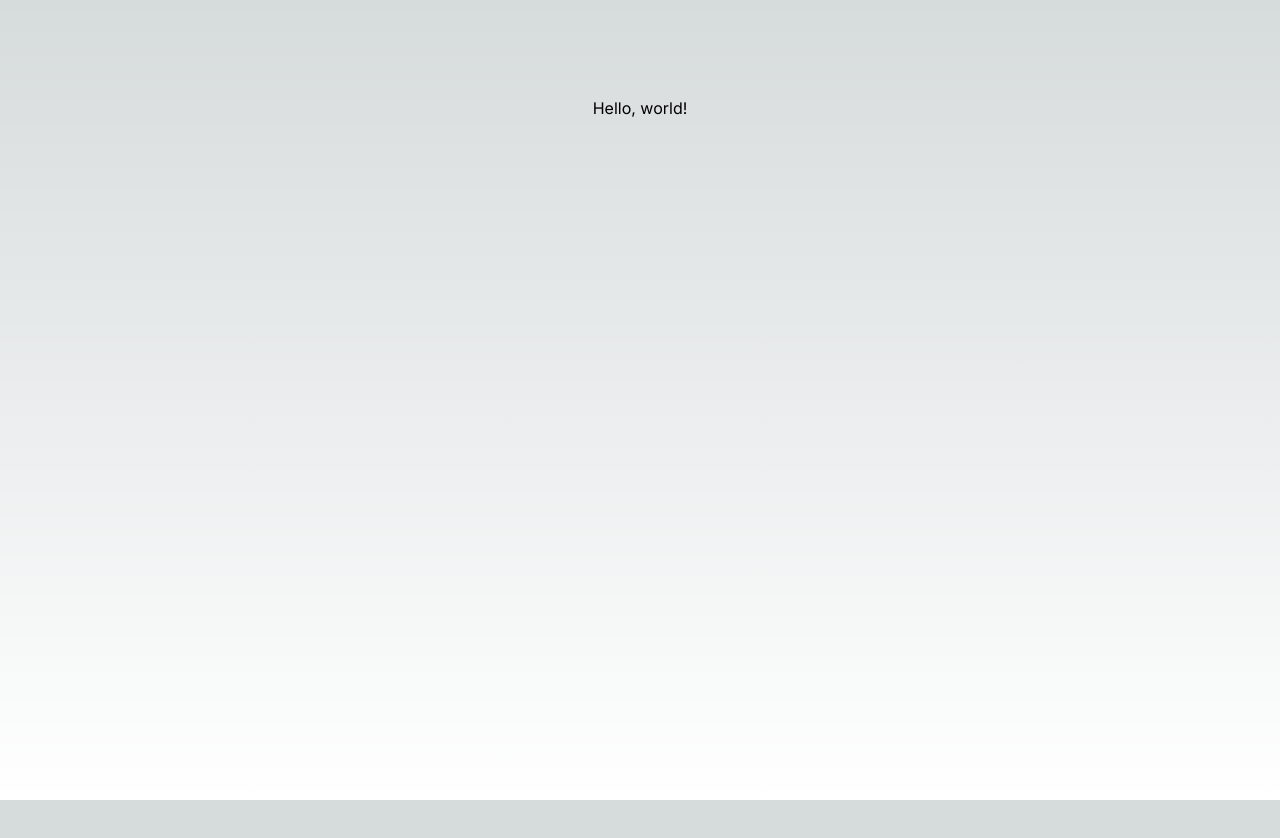
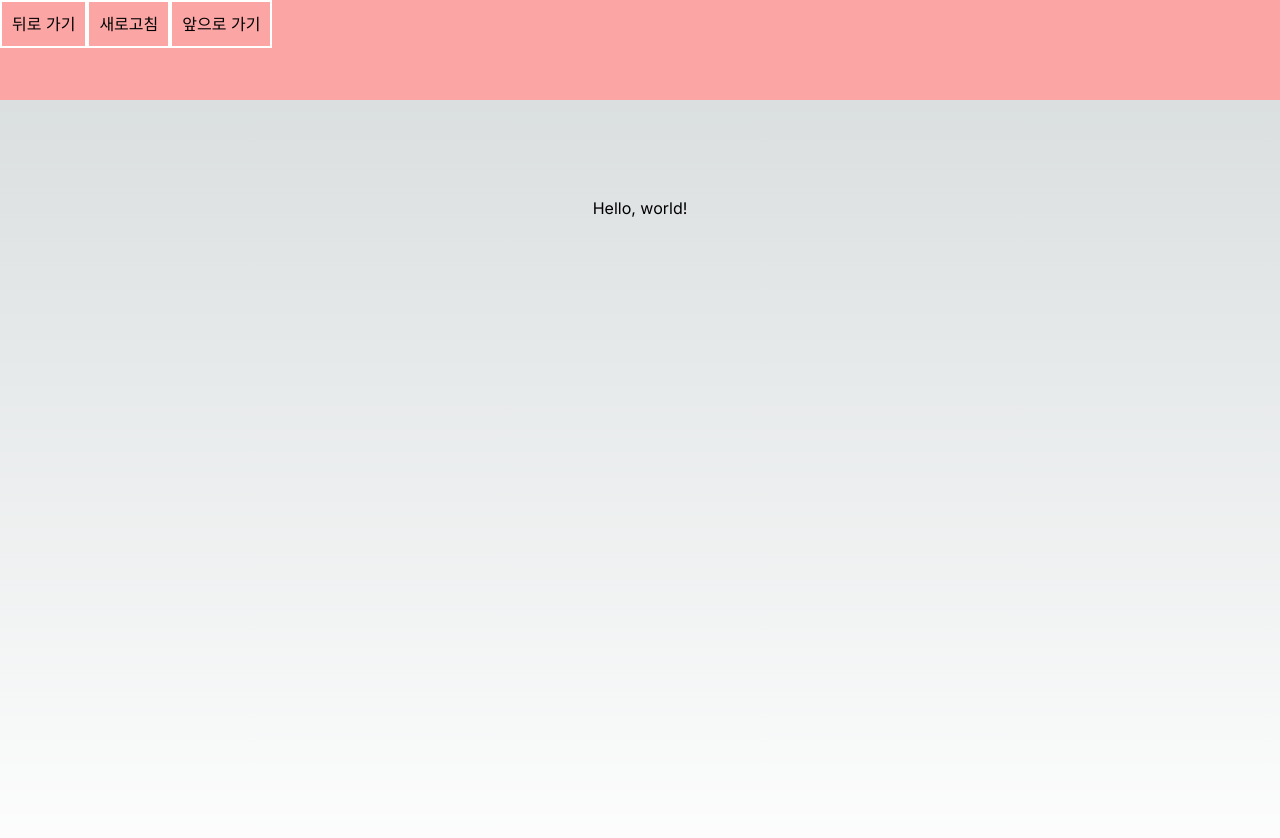
Before and after one commit to seoeunhyo/Next.js-Prac, a Next.js app: page / in a window 1280 px wide. Shown: the top 838 px of the page. Before the commit the page ends 800 px from the top, so only its background shows below. Built offline with nearby package versions, Linux system fonts and the light colour scheme.

Commit message:
[실습10] layout에 meta data있으면  사용 불가

```diff
--- a/src/app/layout.tsx
+++ b/src/app/layout.tsx
@@ -1,22 +1,45 @@
-import type { Metadata } from "next";
-import { Inter } from "next/font/google";
-import "./globals.css";
+"use client"
+import type { Metadata } from 'next'
+import { Inter } from 'next/font/google'
+import './globals.css'
+import { useRouter } from 'next/navigation'
 
-const inter = Inter({ subsets: ["latin"] });
+const inter = Inter({ subsets: ['latin'] })
 
 export const metadata: Metadata = {
   title: "Next를 위한 연습",
   description: "Generated by create next app",
 };
 
+function Button({children, onClick}){
+  return (
+    <div
+      className='border-2 border-solid p-[10px] border-white inline-block'
+      onClick={onClick}
+    >
+      {children}
+    </div>
+  )
+}
+
 export default function RootLayout({
   children,
 }: Readonly<{
-  children: React.ReactNode;
+  children: React.ReactNode
 }>) {
+  const router = useRouter()
   return (
     <html lang="en">
-      <body className={inter.className}>{children}</body>
+      <body className={inter.className}>
+        <div
+          className='w-full h-[100px] bg-red-300 flex-row'>
+            <Button onClick={() => router.back()}>뒤로 가기</Button>
+            <Button onClick={() => router.refresh()}>새로고침</Button>
+            <Button onClick={() => router.forward()}>앞으로 가기</Button>
+
+        </div>
+        {children}
+      </body>
     </html>
   );
 }
```
